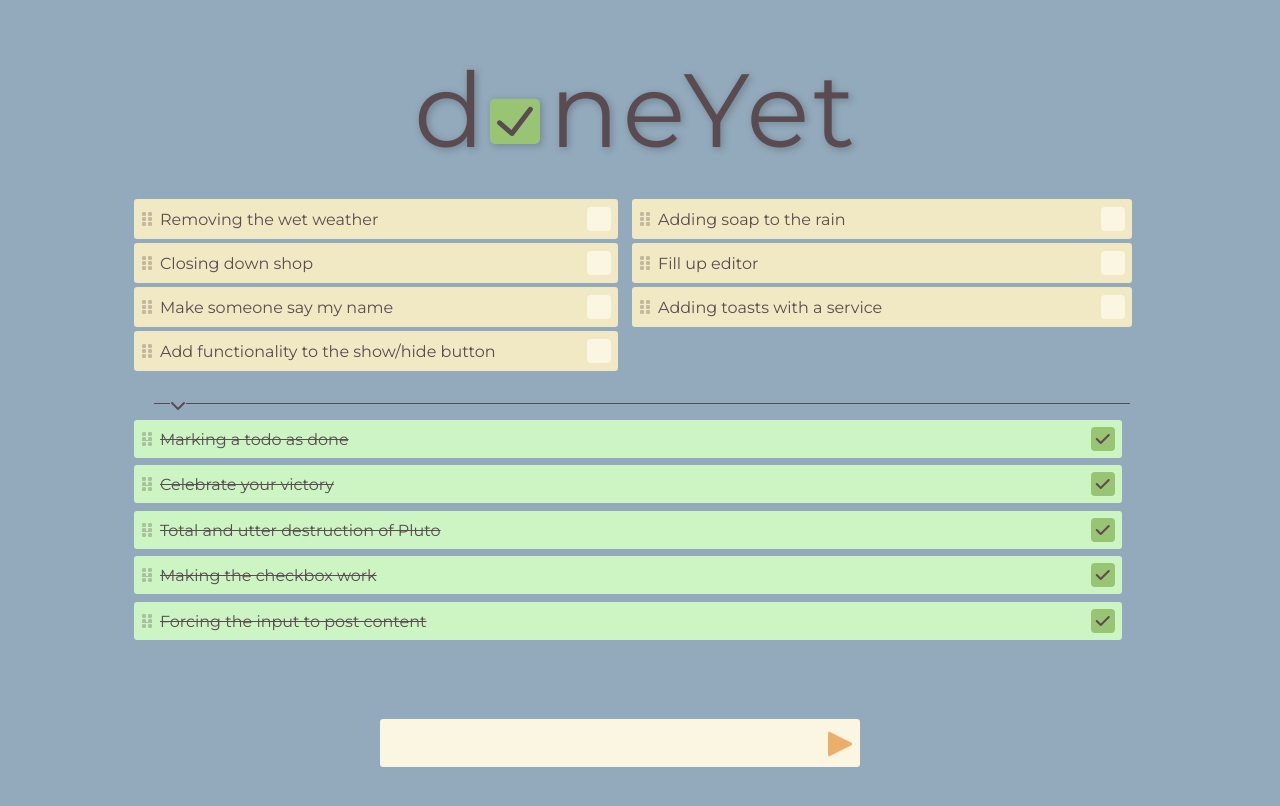
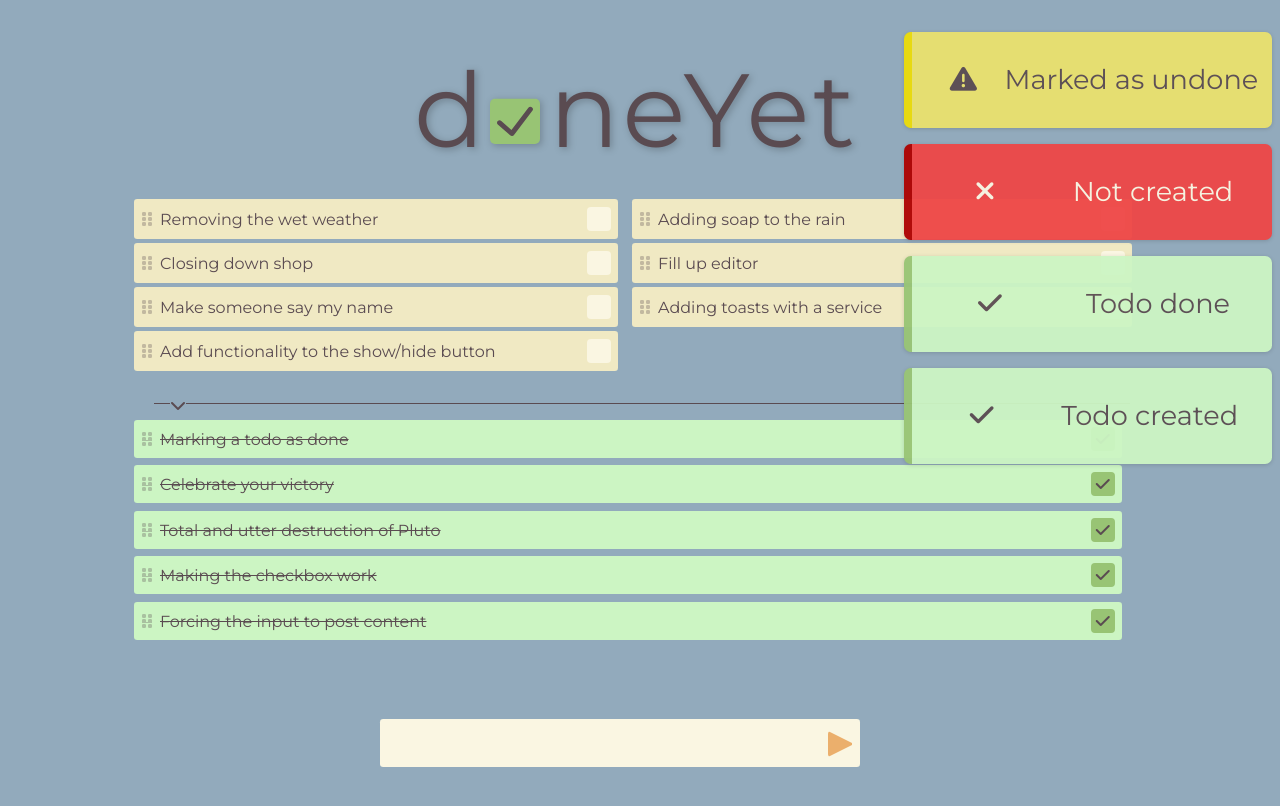
Before and after one commit to emilchr/done-yet-ng, an Angular app: page / in a window 1280 px wide. Shown: the top 806 px of the page. Built offline with nearby package versions, Linux system fonts and the light colour scheme.

Commit message:
Added icons to toasts and adjusted styling.

```diff
--- a/src/app/service/todo-list.service.ts
+++ b/src/app/service/todo-list.service.ts
@@ -119,8 +119,7 @@ export class TodoService {
       oldIndex !== this.newIndex &&
       currentTodo.isComplete == oldTodo?.isComplete
     ) {
-      console.log('\u{f24d}');
-      this.toastService.showToast(' Rearranged!', 'correct');
+      this.toastService.showToast('Rearranged!', 'correct');
     } else if (currentTodo.isComplete == oldTodo?.isComplete) {
       // Checks if the new status and the old status is similar.
       this.toastService.showToast('No change', 'alert');
--- a/src/app/toast/toast.component.css
+++ b/src/app/toast/toast.component.css
@@ -10,15 +10,16 @@
 
 .toast {
   border-radius: 0.25em;
-  font-size: 2em;
+  font-size: 1.7rem;
   display: flex;
   align-items: center;
-  justify-content: center;
+  justify-content: space-around;
+
   height: 6rem;
   width: 23rem;
   margin-top: 1rem;
+  padding-left: 1.5rem;
   z-index: 1000;
-
   background-color: var(--done-color);
   filter: opacity(0.95);
   border-left: 0.5rem solid var(--checkbox-bg-color);
--- a/src/app/toast/toast.component.html
+++ b/src/app/toast/toast.component.html
@@ -1,11 +1,23 @@
 <div class="toast-container">
   @for (toast of toastQueue; track toast.id) {
     @if (toast.type === 'error') {
-      <div class="toast error">{{ toast.message }}</div>
+      <div class="toast error">
+        <i class="fa-solid fa-xmark"></i> {{ toast.message }}
+      </div>
     } @else if (toast.type === 'correct') {
-      <div class="toast">{{ toast.message }}</div>
+      <div class="toast">
+        <i class="fa-solid fa-check"></i> {{ toast.message }}
+      </div>
     } @else if (toast.type === 'alert') {
-      <div class="toast alert">{{ toast.message }}</div>
+      <div class="toast alert">
+        <i class="fa-solid fa-triangle-exclamation"></i> {{ toast.message }}
+      </div>
     }
   }
+  <div class="toast alert">
+    <i class="fa-solid fa-triangle-exclamation"></i> Marked as undone
+  </div>
+  <div class="toast error"><i class="fa-solid fa-xmark"></i> Not created</div>
+  <div class="toast"><i class="fa-solid fa-check"></i> Todo done</div>
+  <div class="toast"><i class="fa-solid fa-check"></i> Todo created</div>
 </div>
```
